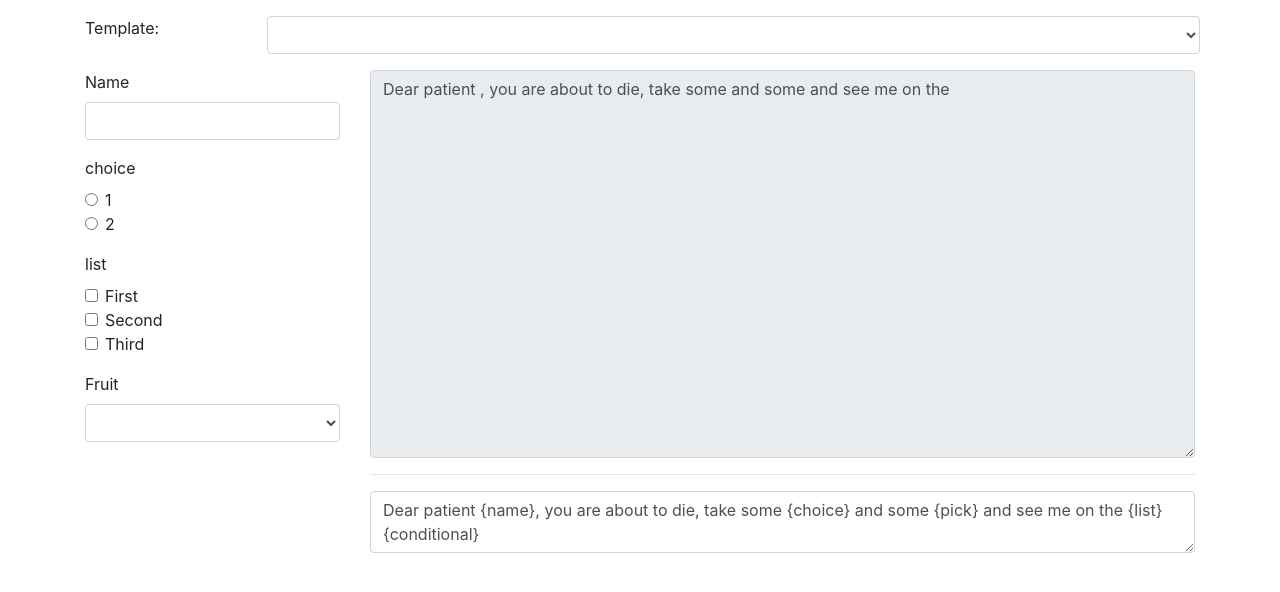
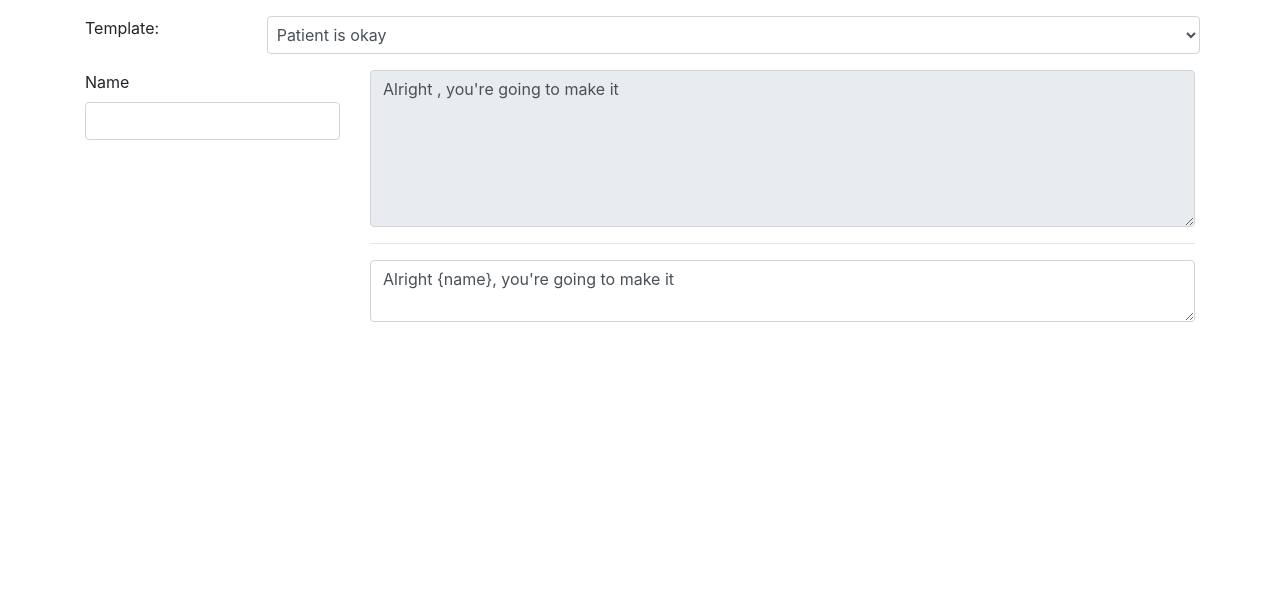
Before and after one commit to Itamaram/dr-template, a React (Create React App) app: page / in a window 1280 px wide. Shown: the top 592 px of the page. Built offline with nearby package versions, Linux system fonts and the light colour scheme.

Commit message:
Allow for template switching (poorly)

```diff
--- a/src/App.js
+++ b/src/App.js
@@ -18,7 +18,7 @@ const VariablesInput = ({ variables, values, onChange }) => {
 class Container extends React.Component {
   constructor(props) {
     super(props);
-    this.state = this.processTemplate(props.template)
+    this.state = { tindex: 0, ...this.processTemplate(templates[0]) };
   }
 
   processTemplate(template) {
@@ -41,7 +41,13 @@ class Container extends React.Component {
           <Form className="col-12 pt-3">
             <Form.Row>
               <Form.Label className="col-2">Template:</Form.Label>
-              <FormControl as="select" className="col-10"></FormControl>
+              <FormControl as="select" className="col-10" defaultValue={this.state.tindex}
+              onChange={e => this.setState({
+                tindex: e.target.value,
+                ...this.processTemplate(templates[e.target.value])
+              })}>
+                {templates.map((t, i) => <option value={i} key={i}>{t.name}</option>)}
+              </FormControl>
             </Form.Row>
           </Form>
         </div>
@@ -79,7 +85,7 @@ function TextResult(props) {
 function App() {
   return (
     <div className="container">
-      <Container template={templates[0]} />
+      <Container />
     </div>
   );
 }
--- a/src/inputs/TextInput.jsx
+++ b/src/inputs/TextInput.jsx
@@ -17,7 +17,7 @@ export const handler = {
     input: function (definition, current, handler, key) {
         return <TextInput definition={definition} value={current} onChange={handler} key={key} />;
     },
-    getValues: function(variable, value, mod){
-        return value? [value] : [];
+    getValues: function (variable, value, mod) {
+        return value ? [value] : [];
     }
 }
--- a/src/templates.json
+++ b/src/templates.json
@@ -1,4 +1,15 @@
 [
+    {
+        "name": "Patient is okay",
+        "pattern": "Alright {name}, you're going to make it",
+        "variables": [
+            {
+                "placeholder": "name",
+                "type": "text",
+                "display": "Name"
+            }
+        ]
+    },
     {
         "name": "Patient is about to die",
         "pattern": "Dear patient {name}, you are about to die, take some {choice} and some {pick} and see me on the {list} {conditional}",
```
